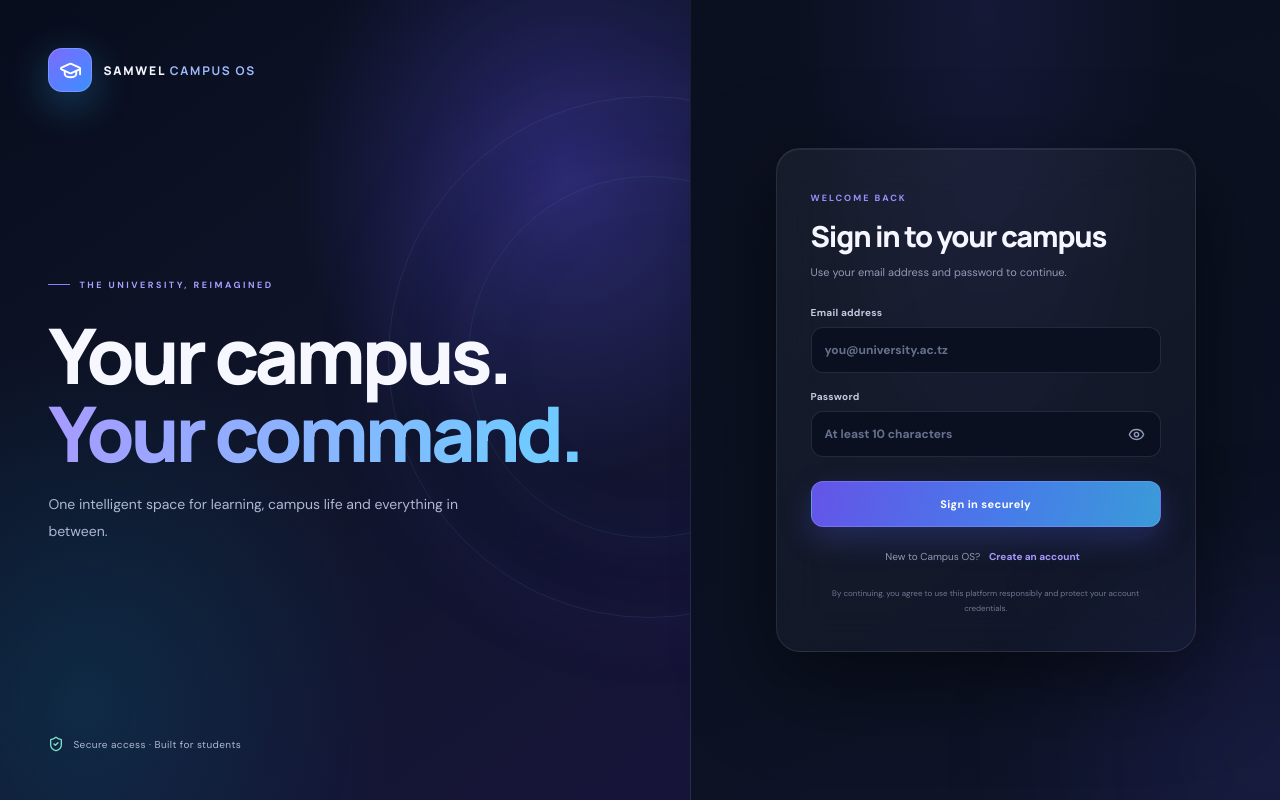
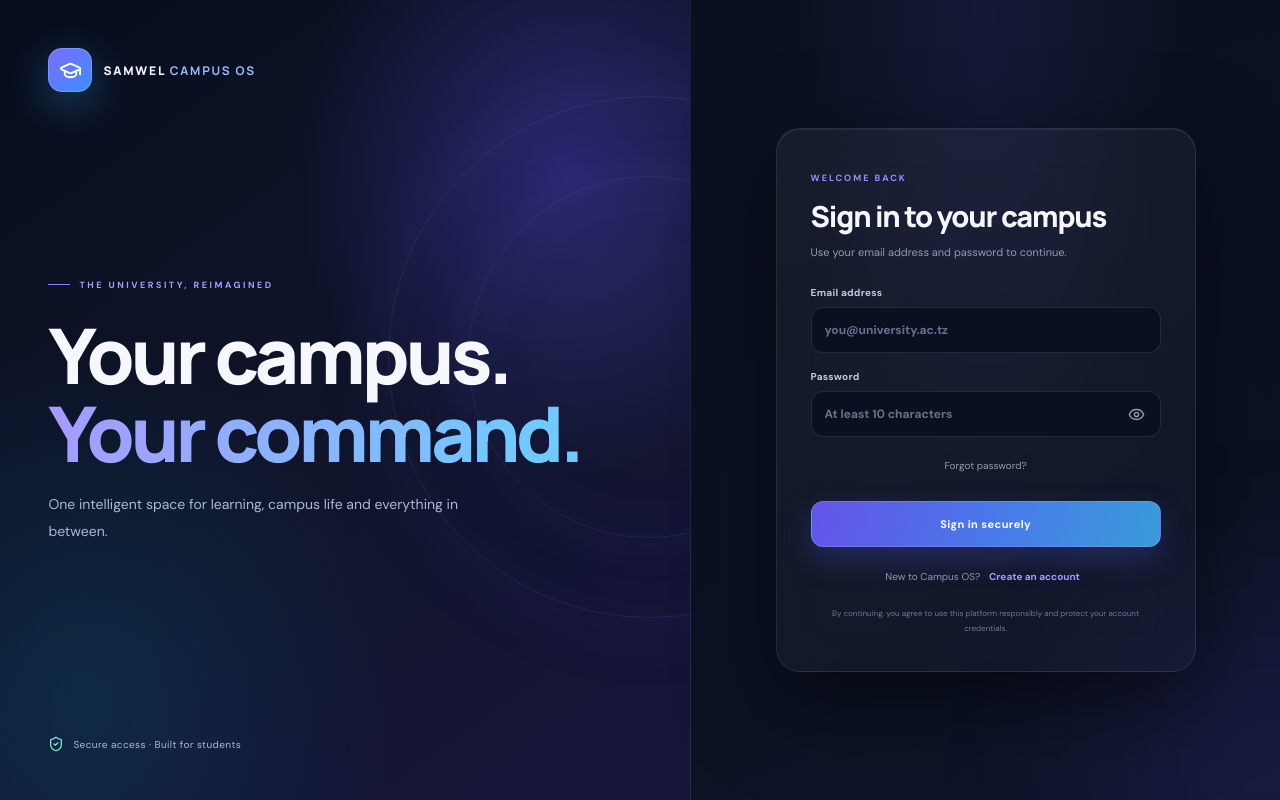
Before and after one commit to NexusEngineer-sam/smartAPP, a Next.js app: page /login in a window 1280 px wide. Built offline with nearby package versions, Linux system fonts and the light colour scheme.

Commit message:
Add forgot password entry point

```diff
--- a/app/login/page.tsx
+++ b/app/login/page.tsx
@@ -79,6 +79,7 @@ export default function LoginPage() {
       <label>Email address<input type="email" autoComplete="email" required value={email} onChange={e=>setEmail(e.target.value)} placeholder="you@university.ac.tz"/></label>
       <label>Password<span className="password-field"><input type={showPassword ? "text" : "password"} autoComplete={mode === "login" ? "current-password" : "new-password"} minLength={10} required value={password} onChange={e=>setPassword(e.target.value)} placeholder="At least 10 characters"/><button type="button" className="password-toggle" onClick={()=>setShowPassword(v=>!v)} aria-label={showPassword ? "Hide password" : "Show password"}>{showPassword ? <EyeOff size={17}/> : <Eye size={17}/>}</button></span></label>
       {error && <p className="form-error" role="alert">{error}</p>}
+      {mode === "login" && <p className="switch-auth"><a href="/forgot-password">Forgot password?</a></p>}
       <button className="primary-btn" disabled={busy}>{busy ? "Please wait…" : mode === "login" ? "Sign in securely" : "Create account"}</button>
       <p className="switch-auth">{mode === "login" ? "New to Campus OS?" : "Already registered?"} <button type="button" onClick={()=>{setMode(mode==="login"?"register":"login");setError("");setPassword("");setShowPassword(false);setAvatarUrl("");setPhotoError("");}}>{mode==="login"?"Create an account":"Sign in"}</button></p>
       <small className="fine-print">By continuing, you agree to use this platform responsibly and protect your account credentials.</small>
```
